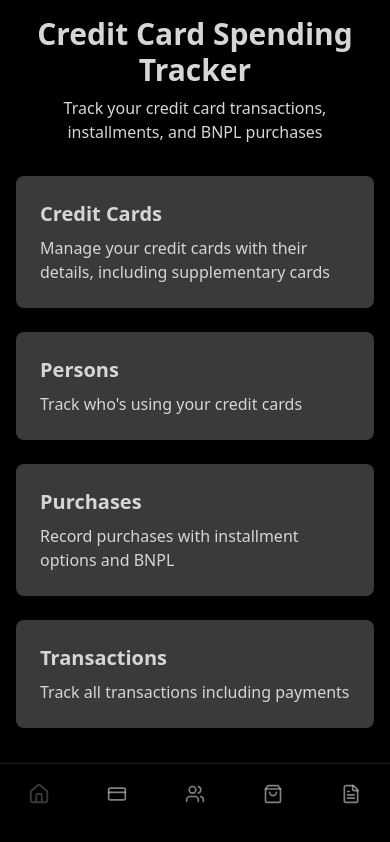
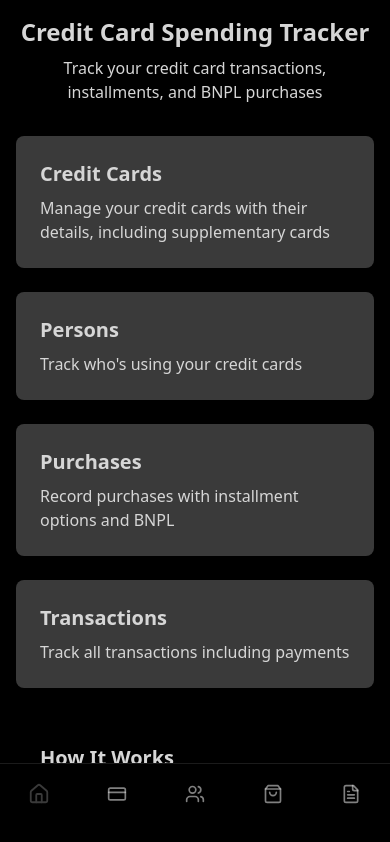
Before and after one commit to JohnPevien/credit-card-tracker, a Next.js app: page / in a window 390 px wide. Built offline with nearby package versions, Linux system fonts and the light colour scheme; no server answers.

Commit message:
style(ui): update page headings to use consistent heading-page class

```diff
--- a/src/app/credit-cards/page.tsx
+++ b/src/app/credit-cards/page.tsx
@@ -91,7 +91,7 @@ export default function CreditCardsPage() {
 
     return (
         <div className="container space-y-5 mx-auto">
-            <h1 className="text-2xl font-bold mb-4">Credit Cards</h1>
+            <h1 className="heading-page">Credit Cards</h1>
             <button onClick={openAddModal} className="btn btn-primary">
                 Add Credit Card
             </button>
--- a/src/app/page.tsx
+++ b/src/app/page.tsx
@@ -9,9 +9,7 @@ export default function Home() {
     return (
         <div className="max-w-4xl mx-auto">
             <header className="mb-8 text-center">
-                <h1 className="text-3xl font-bold mb-2">
-                    Credit Card Spending Tracker
-                </h1>
+                <h1 className="heading-hero">Credit Card Spending Tracker</h1>
                 <p>
                     Track your credit card transactions, installments, and BNPL
                     purchases
--- a/src/app/purchases/page.tsx
+++ b/src/app/purchases/page.tsx
@@ -115,7 +115,7 @@ export default function PurchasesPage() {
 
     return (
         <div className="container space-y-5 mx-auto">
-            <h1 className="text-2xl font-bold mb-4">Purchases</h1>
+            <h1 className="heading-page">Purchases</h1>
             <button onClick={openAddModal} className="btn btn-primary">
                 Add Purchase
             </button>
@@ -201,17 +201,21 @@ export default function PurchasesPage() {
                                     aria-label="View purchase"
                                 >
                                     <Eye className="w-4 h-4 md:hidden" />
-                                    <span className="hidden md:inline">View</span>
+                                    <span className="hidden md:inline">
+                                        View
+                                    </span>
                                 </Link>
                                 <button
                                     onClick={() =>
                                         handleDeletePurchase(purchase.id)
+                                    }
                                     className="btn btn-error btn-sm min-h-[44px] md:min-h-0 text-white flex items-center gap-2 p-2 md:p-0"
                                     aria-label="Delete purchase"
-                                    className="btn btn-error btn-sm min-h-[44px] md:min-h-0 text-white flex items-center gap-2 p-2 md:p-0"
                                 >
                                     <Trash2 className="w-4 h-4 md:hidden" />
-                                    <span className="hidden md:inline">Delete</span>
+                                    <span className="hidden md:inline">
+                                        Delete
+                                    </span>
                                 </button>
                             </div>
                         ),
--- a/src/app/transactions/page.tsx
+++ b/src/app/transactions/page.tsx
@@ -151,7 +151,7 @@ export default function TransactionsPage() {
 
     return (
         <div className="container space-y-5 mx-auto">
-            <h1 className="text-2xl font-bold mb-4">Transactions</h1>
+            <h1 className="heading-page">Transactions</h1>
 
             <div className="flex flex-col md:flex-row gap-3 md:gap-4 mb-4">
                 <div className="fieldset w-full md:w-auto">
```
